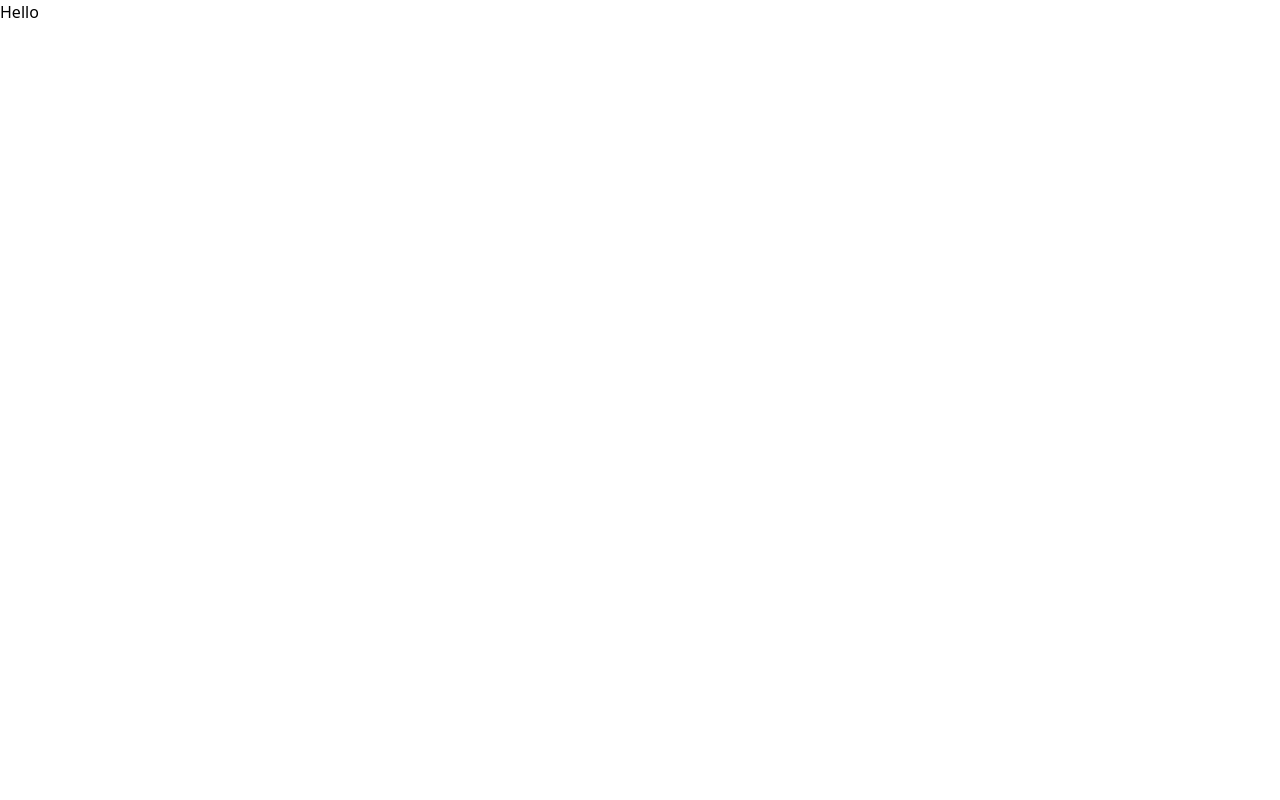
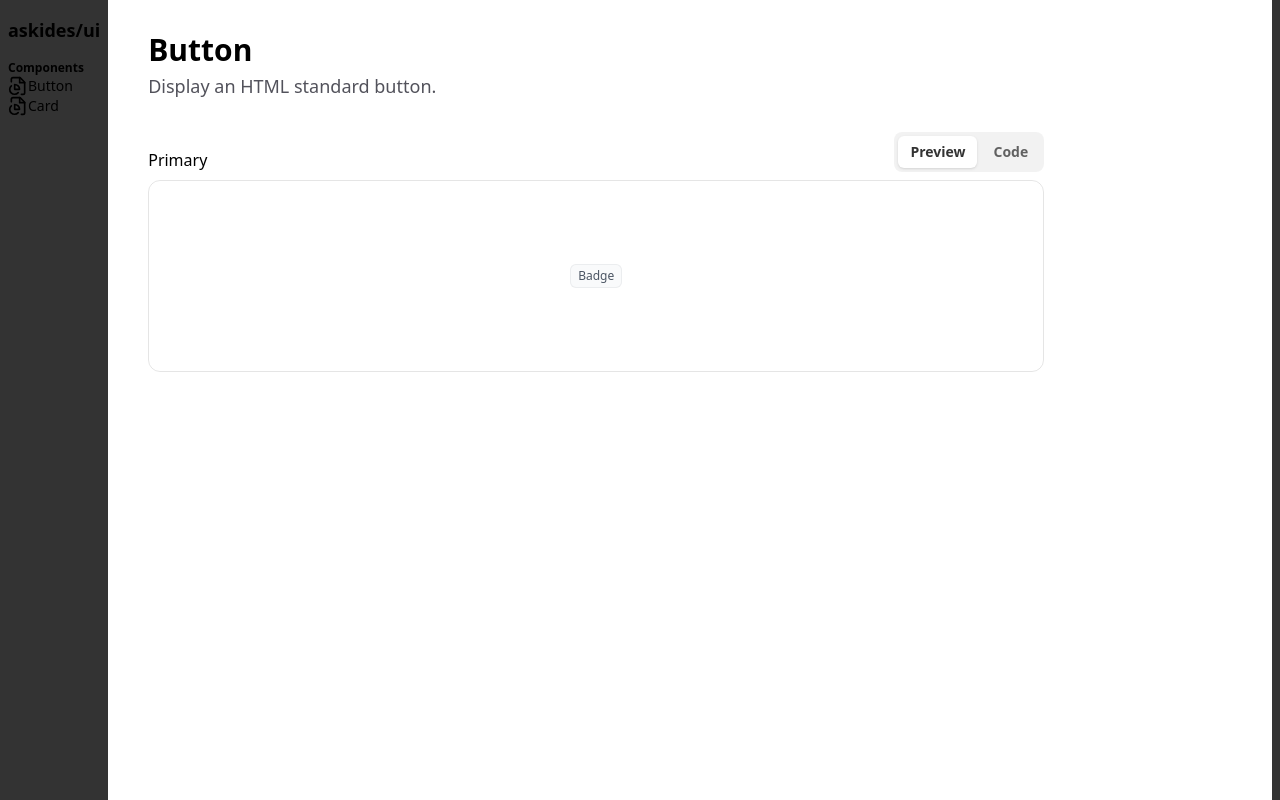
Before and after one commit to askides/ui, a Next.js app: page / in a window 1280 px wide. Built offline with nearby package versions, Linux system fonts and the light colour scheme.

Commit message:
feat: initial layout

```diff
--- a/package.json
+++ b/package.json
@@ -17,6 +17,7 @@
     "clsx": "^1.2.1",
     "eslint": "8.43.0",
     "eslint-config-next": "13.4.6",
+    "lucide-react": "^0.257.0",
     "next": "13.4.6",
     "postcss": "8.4.24",
     "react": "18.2.0",
--- /dev/null
+++ b/src/_comp/ui/Sidebar.tsx
@@ -0,0 +1,72 @@
+import { cn } from "@/lib/utils";
+import * as React from "react";
+
+export interface SidebarProps extends React.HTMLAttributes<HTMLDivElement> {}
+
+export const Sidebar = React.forwardRef<HTMLDivElement, SidebarProps>(
+  ({ className, ...props }, ref) => {
+    return (
+      <div
+        className={cn("w-56 overflow-y-auto rounded-xl", className)}
+        ref={ref}
+        {...props}
+      />
+    );
+  }
+);
+
+Sidebar.displayName = "Sidebar";
+
+export interface SidebarTitleProps
+  extends React.HTMLAttributes<HTMLDivElement> {}
+
+export const SidebarTitle = React.forwardRef<HTMLDivElement, SidebarTitleProps>(
+  ({ className, ...props }, ref) => {
+    return (
+      <div
+        className={cn(
+          "flex items-center gap-3 px-3 py-2 text-lg font-semibold text-white/90",
+          className
+        )}
+        ref={ref}
+        {...props}
+      />
+    );
+  }
+);
+
+SidebarTitle.displayName = "SidebarTitle";
+
+export function SidebarMenu({ children }: { children: React.ReactNode }) {
+  return <div data-role="sidebar-menu">{children}</div>;
+}
+
+export interface SidebarMenuHeaderProps
+  extends React.HTMLAttributes<HTMLDivElement> {}
+
+export const SidebarMenuHeader = React.forwardRef<
+  HTMLDivElement,
+  SidebarMenuHeaderProps
+>(({ className, ...props }, ref) => {
+  return (
+    <div
+      className={cn("px-3 py-2 text-xs font-semibold text-white/60", className)}
+      ref={ref}
+      {...props}
+    />
+  );
+});
+
+SidebarMenuHeader.displayName = "SidebarMenuHeader";
+
+export function SidebarMenuItems({ children }: { children: React.ReactNode }) {
+  return <ul className="space-y-1">{children}</ul>;
+}
+
+export function SidebarMenuItem({ children }: { children: React.ReactNode }) {
+  return (
+    <li className="flex items-center gap-3 rounded-lg px-3 py-2 hover:bg-white/10 text-sm text-white">
+      {children}
+    </li>
+  );
+}
--- a/src/app/layout.tsx
+++ b/src/app/layout.tsx
@@ -1,3 +1,12 @@
+import {
+  Sidebar,
+  SidebarMenu,
+  SidebarMenuHeader,
+  SidebarMenuItem,
+  SidebarMenuItems,
+  SidebarTitle,
+} from "@/_comp/ui/Sidebar";
+import { FilePieChartIcon } from "lucide-react";
 import "../styles.css";
 
 export const metadata = {
@@ -12,7 +21,27 @@ export default function RootLayout({
 }) {
   return (
     <html lang="en">
-      <body>{children}</body>
+      <body>
+        <div className="fixed bottom-0 left-0 right-0 top-0 flex gap-2 bg-black/80 px-2">
+          <Sidebar>
+            <SidebarTitle className="py-4">askides/ui</SidebarTitle>
+            <SidebarMenu>
+              <SidebarMenuHeader>Components</SidebarMenuHeader>
+              <SidebarMenuItems>
+                <SidebarMenuItem>
+                  <FilePieChartIcon size={20} />
+                  <span>Button</span>
+                </SidebarMenuItem>
+                <SidebarMenuItem>
+                  <FilePieChartIcon size={20} />
+                  <span>Card</span>
+                </SidebarMenuItem>
+              </SidebarMenuItems>
+            </SidebarMenu>
+          </Sidebar>
+          {children}
+        </div>
+      </body>
     </html>
   );
 }
--- a/src/app/page.tsx
+++ b/src/app/page.tsx
@@ -1,3 +1,39 @@
 export default function Page() {
-  return <>Hello</>;
+  return (
+    <div className="h-full flex-1 overflow-y-auto bg-white px-10 py-8">
+      <div className="mb-8">
+        <h2 className="text-3xl font-bold">Button</h2>
+        <p className="mt-1 text-lg font-light text-zinc-600">
+          Display an HTML standard button.
+        </p>
+      </div>
+
+      <div className="max-w-[56rem]">
+        <div className="flex items-end gap-5 justify-between pb-2">
+          <h3 className="font-medium">Primary</h3>
+          <div className="flex space-x-1 rounded-lg bg-black/5 p-1">
+            <button
+              className="flex items-center rounded-md bg-white py-1.5 pl-3 pr-3 text-sm font-semibold shadow"
+              type="button"
+            >
+              <span className="sr-only text-black/80 lg:not-sr-only">
+                Preview
+              </span>
+            </button>
+            <button
+              className="flex items-center rounded-md py-1.5 pl-3 pr-3 text-sm font-semibold"
+              type="button"
+            >
+              <span className="sr-only text-black/60 lg:not-sr-only">Code</span>
+            </button>
+          </div>
+        </div>
+        <div className="grid h-48 place-content-center rounded-xl border border-black/10">
+          <span className="inline-flex items-center rounded-md bg-gray-50 px-2 py-1 text-xs font-medium text-gray-600 ring-1 ring-inset ring-gray-500/10">
+            Badge
+          </span>
+        </div>
+      </div>
+    </div>
+  );
 }
```
Also changed, not shown: 1 other file (tests, documents, lock files or other folders).
